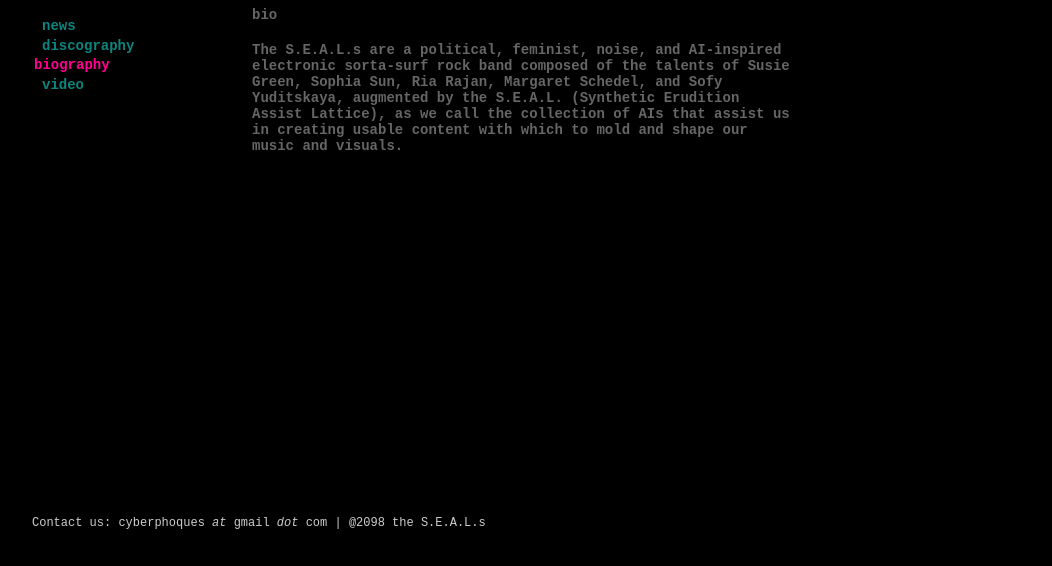
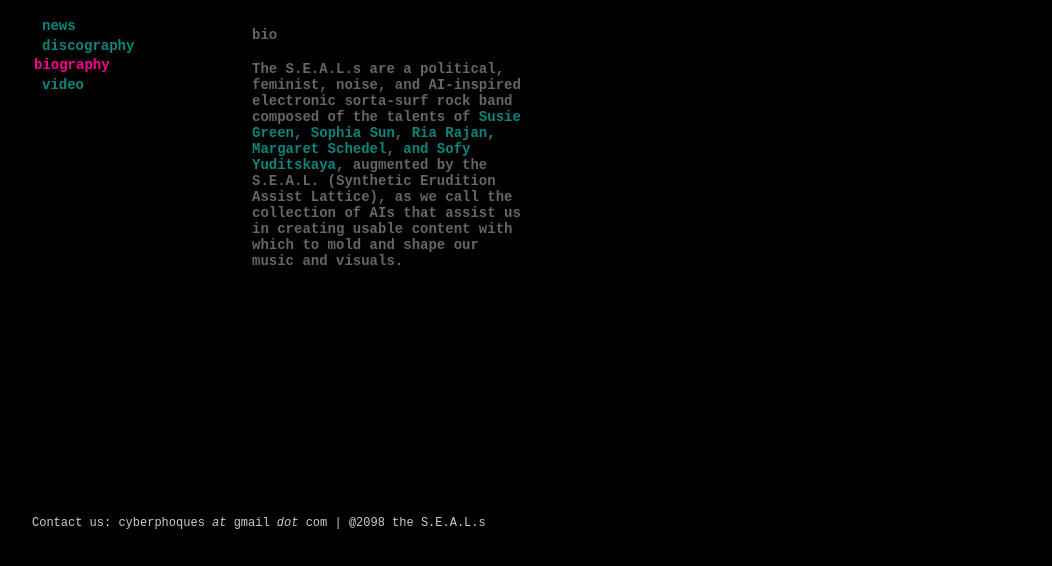
Before and after one commit to thesealsband/thesealsband.github.io, a plain HTML site: page bio.html in a window 1280 px wide. Shown: the part 257-823 px from the top of the page, without its empty margins (118-1170 px from the left). Drawn offline with Linux system fonts and the light colour scheme.

Commit message:
first commit

```diff
--- a/bio.html
+++ b/bio.html
@@ -18,10 +18,10 @@
 </div>
 <!--end content_right -->
 <div id="content">
-	<div class="featuresmall">
+	<div class="discography">
 	  <h6 class="differentSpacing">bio</h6>
 	  <p class="differentSpacing">&nbsp;</p>
-	  <h6 class="differentSpacing">The S.E.A.L.s are a political, feminist, noise, and AI-inspired electronic sorta-surf rock band composed of the talents of Susie Green, Sophia Sun, Ria Rajan, Margaret Schedel, and Sofy Yuditskaya, augmented by the S.E.A.L. (Synthetic Erudition Assist Lattice), as we call the collection of AIs that assist us in creating usable content with which to mold and shape our music and visuals.</h6>
+	  <h6 class="differentSpacing">The S.E.A.L.s are a political, feminist, noise, and AI-inspired electronic sorta-surf rock band composed of the talents of <a href="https://www.susiegreen-music.com/about">Susie Green</a>, <a href="https://huiwenn.github.io/">Sophia Sun</a>, <a href="https://cargocollective.com/riafish">Ria Rajan</a>, <a href="http://www.schedel.net/">Margaret Schedel</a>, <a href="https://www.yuditskaya.com/">and Sofy Yuditskaya</a>, augmented by the S.E.A.L. (Synthetic Erudition Assist Lattice), as we call the collection of AIs that assist us in creating usable content with which to mold and shape our music and visuals.</h6>
 	    <p class="differentSpacing">&nbsp;</p>
 	</div>
 </div>
```
Also changed, not shown: 1 other file.
